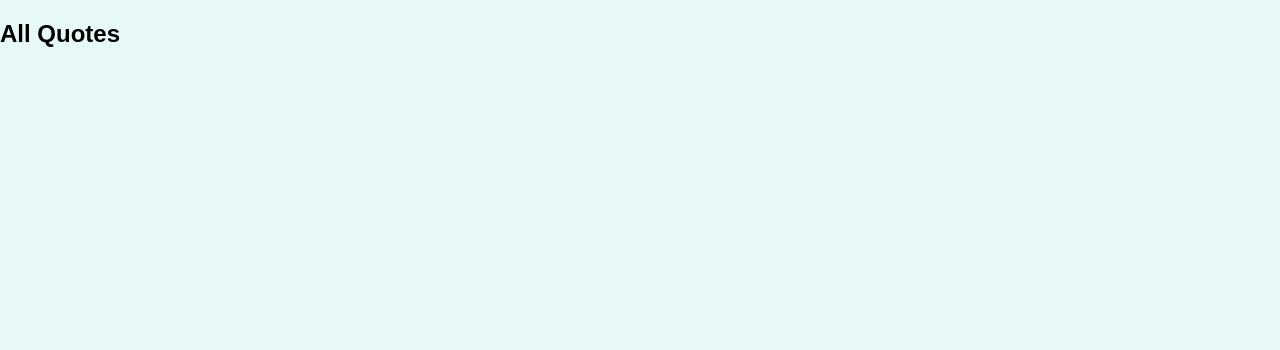
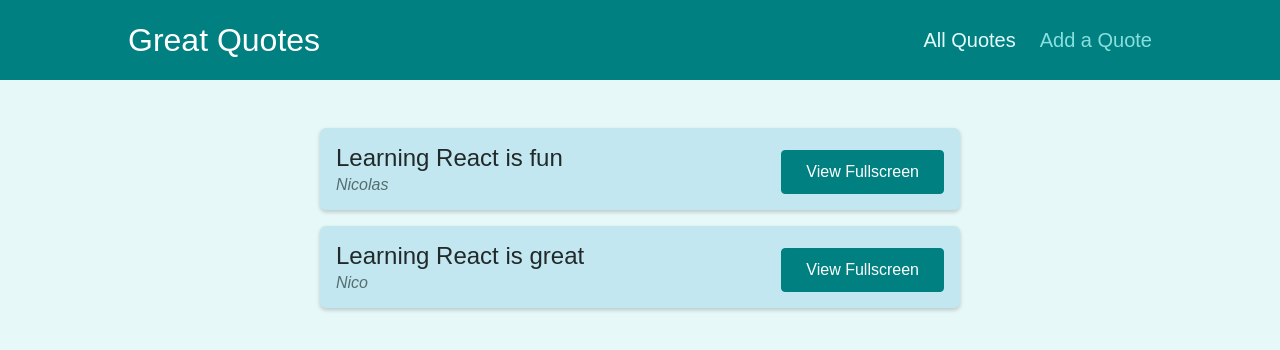
Before and after one commit to NChapron/quote-app, a React (Create React App) app: page /quotes in a window 1280 px wide. Shown: the top 350 px of the page. Built offline with nearby package versions, Linux system fonts and the light colour scheme.

Commit message:
Added pages and some logic

```diff
--- a/src/App.js
+++ b/src/App.js
@@ -3,10 +3,11 @@
 import AllQuotes from "./pages/AllQuotes";
 import QuoteDetail from "./pages/QuoteDetail";
 import NewQuote from "./pages/NewQuote";
+import Layout from "./components/layout/Layout";
 
 const App = () => {
   return (
-    <div>
+    <Layout>
       <Switch>
         <Route path="/" exact>
           <Redirect to="/quotes" />
@@ -21,7 +22,7 @@
           <NewQuote />
         </Route>
       </Switch>
-    </div>
+    </Layout>
   );
 };
 
--- /dev/null
+++ b/src/components/layout/Layout.js
@@ -0,0 +1,13 @@
+import classes from "./Layout.module.css";
+import MainNavigation from "./MainNavigation";
+
+const Layout = (props) => {
+  return (
+    <>
+      <MainNavigation />
+      <main className={classes.main}>{props.children}</main>
+    </>
+  );
+};
+
+export default Layout;
--- /dev/null
+++ b/src/components/layout/MainNavigation.js
@@ -0,0 +1,26 @@
+import classes from "./MainNavigation.module.css";
+import { NavLink } from "react-router-dom";
+
+const MainNavigation = () => {
+  return (
+    <header className={classes.header}>
+      <div className={classes.logo}>Great Quotes</div>
+      <nav className={classes.nav}>
+        <ul>
+          <li>
+            <NavLink to="/quotes" activeClassName={classes.active}>
+              All Quotes
+            </NavLink>
+          </li>
+          <li>
+            <NavLink to="/new-quote" activeClassName={classes.active}>
+              Add a Quote
+            </NavLink>
+          </li>
+        </ul>
+      </nav>
+    </header>
+  );
+};
+
+export default MainNavigation;
--- a/src/components/quotes/QuoteForm.js
+++ b/src/components/quotes/QuoteForm.js
@@ -1,7 +1,7 @@
 import { useRef } from "react";
 
-import Card from "../ui/Card";
-import LoadingSpinner from "../ui/LoadingSpinner";
+import Card from "../UI/Card";
+import LoadingSpinner from "../UI/LoadingSpinner";
 import classes from "./QuoteForm.module.css";
 
 const QuoteForm = (props) => {
--- a/src/components/quotes/QuoteItem.js
+++ b/src/components/quotes/QuoteItem.js
@@ -1,3 +1,5 @@
+import { Link } from "react-router-dom";
+
 import classes from "./QuoteItem.module.css";
 
 const QuoteItem = (props) => {
@@ -9,7 +11,9 @@
         </blockquote>
         <figcaption>{props.author}</figcaption>
       </figure>
-      <a className="btn">View Fullscreen</a>
+      <Link to={`/quotes/${props.id}`} className="btn">
+        View Fullscreen
+      </Link>
     </li>
   );
 };
--- a/src/pages/AllQuotes.js
+++ b/src/pages/AllQuotes.js
@@ -1,9 +1,12 @@
+import QuoteList from "../components/quotes/QuoteList";
+
+const DUMMY_QUOTES = [
+  { id: "q1", author: "Nicolas", text: "Learning React is fun" },
+  { id: "q2", author: "Nico", text: "Learning React is great " },
+];
+
 const AllQuotes = () => {
-  return (
-    <section>
-      <h1>All Quotes</h1>
-    </section>
-  );
+  return <QuoteList quotes={DUMMY_QUOTES} />;
 };
 
 export default AllQuotes;
--- a/src/pages/NewQuote.js
+++ b/src/pages/NewQuote.js
@@ -1,9 +1,11 @@
+import QuoteForm from "../components/quotes/QuoteForm";
+
 const NewQuote = () => {
-  return (
-    <section>
-      <h1>New Quote</h1>
-    </section>
-  );
+  const AddQuoteHandler = (quoteData) => {
+    console.log(quoteData);
+  };
+
+  return <QuoteForm onAddQuote={AddQuoteHandler} />;
 };
 
 export default NewQuote;
--- a/src/pages/QuoteDetail.js
+++ b/src/pages/QuoteDetail.js
@@ -1,4 +1,5 @@
-import { useParams } from "react-router-dom";
+import { Route, useParams } from "react-router-dom";
+import Comments from "../components/comments/Comments";
 
 const QuoteDetail = () => {
   const params = useParams();
@@ -6,6 +7,9 @@
     <section>
       <h1>Quote Detail</h1>
       <p>{params.quoteId}</p>
+      <Route path={`/quotes/${params.quoteId}/comments`}>
+        <Comments />
+      </Route>
     </section>
   );
 };
```
Also changed, not shown: src/text.css (added).
